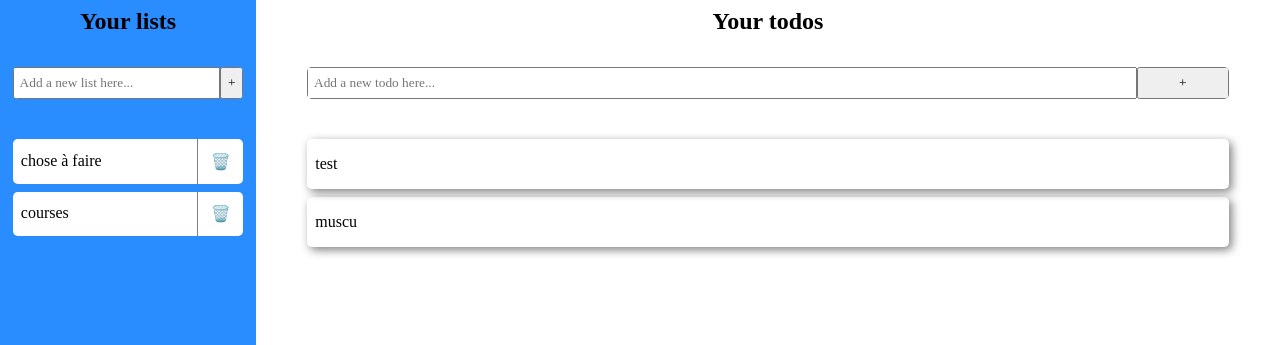
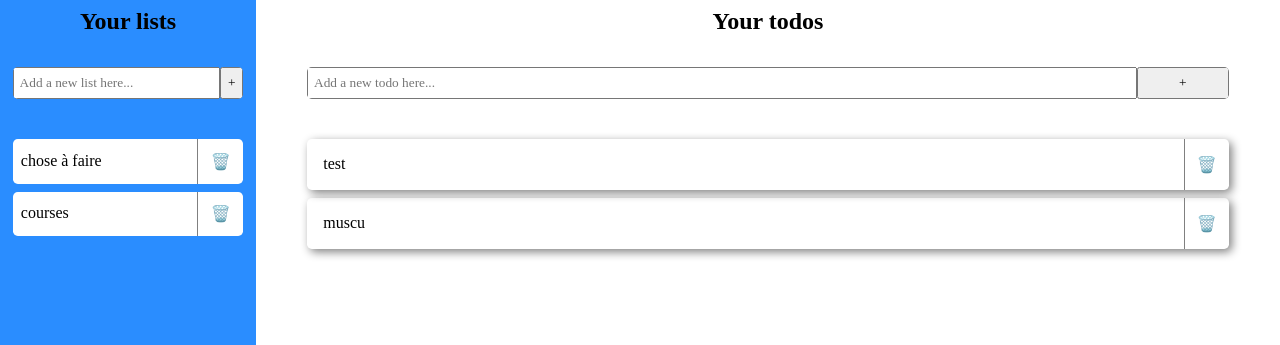
Before and after one commit to MaximeBF2000/django_list_app, a Django app: page /lists/12/ in a window 1280 px wide. Shown: the top 345 px of the page. Run offline with Django 3.2, Linux system fonts and the light colour scheme; data comes from the database, SQL or seed files in the repository.

Commit message:
add todo style

```diff
--- a/static/style.css
+++ b/static/style.css
@@ -131,8 +131,22 @@ h2{
   display: flex;
   box-shadow: 3px 3px 10px gray;
   margin: .5rem 0;
-  padding: 1rem .5rem;
   border-radius: .3rem;
-  cursor: pointer;
   overflow: hidden;
 }
+.todos li>p{
+  height: 100%;
+  width: 95%;
+  margin-left: 1rem;
+  padding: 1rem 0;
+}
+.todos li>a{
+  height: 100%;
+  width: 5%;
+  padding: 1rem 0;
+  transition: .3s;
+  border-left: solid 1px grey;
+}
+.todos li>a:hover{
+  background-color: red;
+}
--- a/templates/todo_list.html
+++ b/templates/todo_list.html
@@ -33,7 +33,10 @@
 
     <ul>
       {% for todo in todos %}
-        <li>{{todo.name}}</li>
+        <li>
+          <p> {{todo.name}} </p>
+          <a class="center" href="/delete_todo">🗑️</a>
+        </li>
       {% endfor %}
     </ul>
   </section>
```
